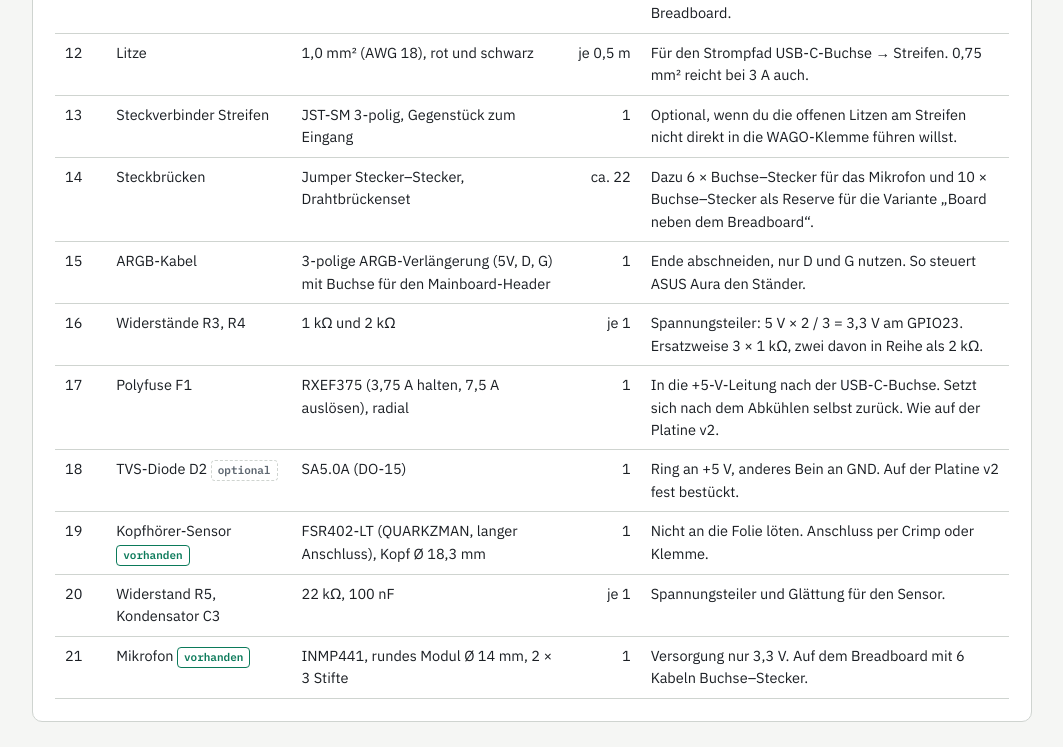
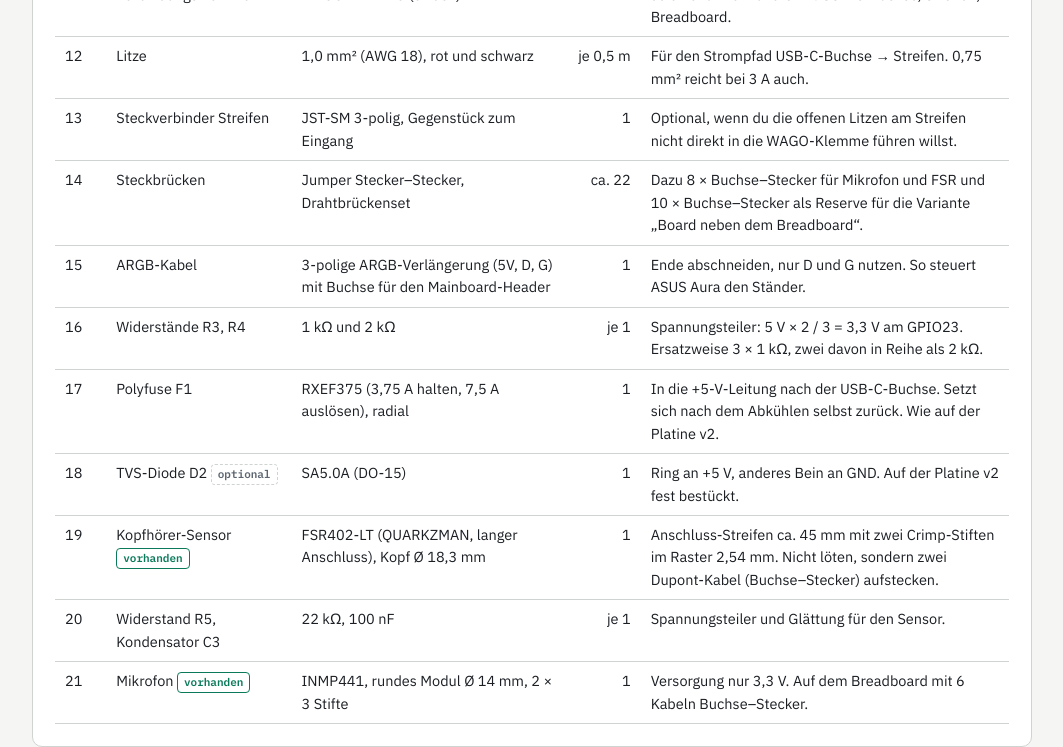
Before and after one commit to ma-t-thias/ESP32-LED-Kopfhoererstaender, a plain HTML site: page docs/hardware/schaltung_template.html in a window 1280 px wide. Shown: the part 4658-5405 px from the top of the page, without its empty margins (108-1171 px from the left). Drawn offline with Linux system fonts and the light colour scheme.

Commit message:
Schaltplan: FSR-Anschluss mit Crimp-Stiften 2,54 mm
Co-Authored-By: Claude Opus 5.5 <noreply@anthropic.com>
Claude-Session: https://claude.ai/code/session_01GN2BkRmabsgeYyDYiBonZ3

```diff
--- a/docs/hardware/schaltung_template.html
+++ b/docs/hardware/schaltung_template.html
@@ -181,7 +181,7 @@ footer { font-size: 13px; color: var(--muted); }
       <tr><td class="mono">ESP IO0 (J3/4, Board 2 j4)</td><td class="mono">Board 2 f4 → e4 (Messknoten Reihe 4)</td><td>pink</td><td>Kopfhörer-Sensor, Analogeingang</td></tr>
       <tr><td class="mono">R5 22 kΩ</td><td class="mono">Board 2 c4 ↔ c3, stehend</td><td>Widerstand</td><td>Zieht GPIO0 ohne Kopfhörer auf 0 V</td></tr>
       <tr><td class="mono">C3 100 nF</td><td class="mono">Board 2 b4 ↔ b3</td><td>Kondensator</td><td>Glättet das Sensorsignal</td></tr>
-      <tr><td class="mono">FSR402-LT</td><td class="mono">ein Anschluss in Board 2 a4, der andere in die 3,3-V-Schiene (Reihe 6)</td><td>pink / orange</td><td>Polung egal</td></tr>
+      <tr><td class="mono">FSR402-LT</td><td class="mono">mit zwei Kabeln Buchse–Stecker: ein Stift nach Board 2 a4, der andere in die 3,3-V-Schiene (Reihe 6)</td><td>pink / orange</td><td>Polung egal</td></tr>
       <tr><td class="mono">INMP441 VDD / GND / L/R</td><td class="mono">3,3-V-Schiene (Reihe 9) / GND-Schiene (Reihe 10 und 11)</td><td>orange / blau</td><td>Versorgung, L/R an GND = linker Kanal</td></tr>
       <tr><td class="mono">INMP441 SCK / WS / SD</td><td class="mono">Board 2 f17 (IO19, J3/17) / f19 (IO20, J3/19) / f20 (IO21, J3/20)</td><td>türkis</td><td>I2S-Takt, Wortauswahl, Daten</td></tr>
       <tr><td class="mono">F1 Polyfuse</td><td class="mono">in die +5-V-Litze zwischen USB-C-Buchse und WAGO</td><td>Litze</td><td>Kurzschlussschutz, auf dem Breadboard empfohlen</td></tr>
@@ -211,12 +211,12 @@ footer { font-size: 13px; color: var(--muted); }
       <tr><td>11</td><td>Verbindungsklemmen</td><td>WAGO 221-413 (3-fach)</td><td class="num">2</td><td>Je eine für +5 V und GND: USB-C-Buchse, Streifen, Breadboard.</td></tr>
       <tr><td>12</td><td>Litze</td><td>1,0 mm² (AWG 18), rot und schwarz</td><td class="num">je 0,5 m</td><td>Für den Strompfad USB-C-Buchse → Streifen. 0,75 mm² reicht bei 3 A auch.</td></tr>
       <tr><td>13</td><td>Steckverbinder Streifen</td><td>JST-SM 3-polig, Gegenstück zum Eingang</td><td class="num">1</td><td>Optional, wenn du die offenen Litzen am Streifen nicht direkt in die WAGO-Klemme führen willst.</td></tr>
-      <tr><td>14</td><td>Steckbrücken</td><td>Jumper Stecker–Stecker, Drahtbrückenset</td><td class="num">ca. 22</td><td>Dazu 6 × Buchse–Stecker für das Mikrofon und 10 × Buchse–Stecker als Reserve für die Variante „Board neben dem Breadboard“.</td></tr>
+      <tr><td>14</td><td>Steckbrücken</td><td>Jumper Stecker–Stecker, Drahtbrückenset</td><td class="num">ca. 22</td><td>Dazu 8 × Buchse–Stecker für Mikrofon und FSR und 10 × Buchse–Stecker als Reserve für die Variante „Board neben dem Breadboard“.</td></tr>
       <tr><td>15</td><td>ARGB-Kabel</td><td>3-polige ARGB-Verlängerung (5V, D, G) mit Buchse für den Mainboard-Header</td><td class="num">1</td><td>Ende abschneiden, nur D und G nutzen. So steuert ASUS Aura den Ständer.</td></tr>
       <tr><td>16</td><td>Widerstände R3, R4</td><td>1 kΩ und 2 kΩ</td><td class="num">je 1</td><td>Spannungsteiler: 5 V × 2 / 3 = 3,3 V am GPIO23. Ersatzweise 3 × 1 kΩ, zwei davon in Reihe als 2 kΩ.</td></tr>
       <tr><td>17</td><td>Polyfuse F1</td><td>RXEF375 (3,75 A halten, 7,5 A auslösen), radial</td><td class="num">1</td><td>In die +5-V-Leitung nach der USB-C-Buchse. Setzt sich nach dem Abkühlen selbst zurück. Wie auf der Platine v2.</td></tr>
       <tr><td>18</td><td>TVS-Diode D2 <span class="tag opt">optional</span></td><td>SA5.0A (DO-15)</td><td class="num">1</td><td>Ring an +5 V, anderes Bein an GND. Auf der Platine v2 fest bestückt.</td></tr>
-      <tr><td>19</td><td>Kopfhörer-Sensor <span class="tag have">vorhanden</span></td><td>FSR402-LT (QUARKZMAN, langer Anschluss), Kopf Ø 18,3 mm</td><td class="num">1</td><td>Nicht an die Folie löten. Anschluss per Crimp oder Klemme.</td></tr>
+      <tr><td>19</td><td>Kopfhörer-Sensor <span class="tag have">vorhanden</span></td><td>FSR402-LT (QUARKZMAN, langer Anschluss), Kopf Ø 18,3 mm</td><td class="num">1</td><td>Anschluss-Streifen ca. 45 mm mit zwei Crimp-Stiften im Raster 2,54 mm. Nicht löten, sondern zwei Dupont-Kabel (Buchse–Stecker) aufstecken.</td></tr>
       <tr><td>20</td><td>Widerstand R5, Kondensator C3</td><td>22 kΩ, 100 nF</td><td class="num">je 1</td><td>Spannungsteiler und Glättung für den Sensor.</td></tr>
       <tr><td>21</td><td>Mikrofon <span class="tag have">vorhanden</span></td><td>INMP441, rundes Modul Ø 14 mm, 2 × 3 Stifte</td><td class="num">1</td><td>Versorgung nur 3,3 V. Auf dem Breadboard mit 6 Kabeln Buchse–Stecker.</td></tr>
     </tbody>
```
Also changed, not shown: docs/hardware/schaltung.html (+3 -3 lines).
